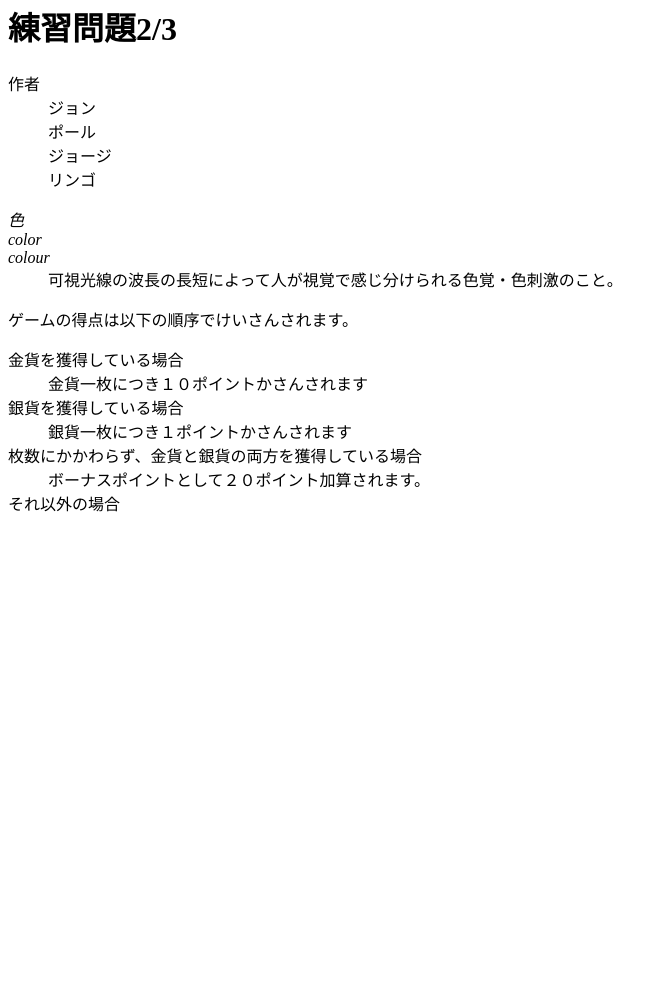
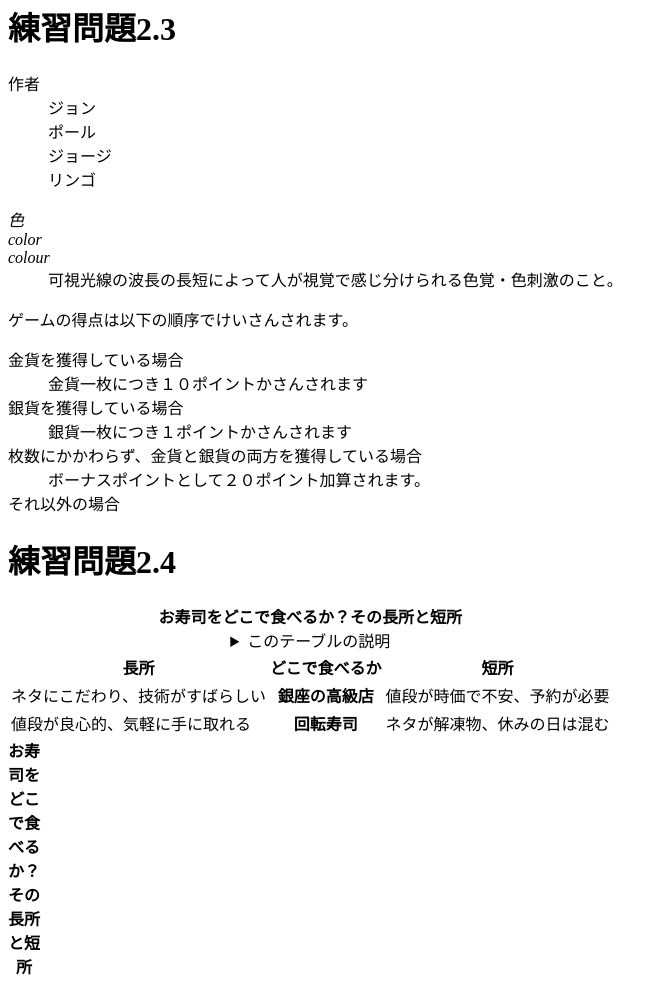
Before and after one commit to kimyamazaki/b, a plain HTML site: page index.html in a window 1280 px wide. Shown: the part 335-1321 px from the top of the page, without its empty margins (0-668 px from the left). Before the commit the page ends 866 px from the top, so only its background shows below. Drawn offline with Linux system fonts and the light colour scheme.

Commit message:
20210525

```diff
--- a/index.html
+++ b/index.html
@@ -16,7 +16,7 @@
       <li>ほにゃらら</li>
   </ol>
 <br>
-<h1>練習問題2/3</h1>
+<h1>練習問題2.3</h1>
 <dl>
     <dt>作者</dt>
     <dd>ジョン</dd>
@@ -43,6 +43,32 @@
     <dt>それ以外の場合 </dt>
 </dl>
 
+<h1>練習問題2.4</h1>
+
+<table>
+  <caption>
+    <strong>お寿司をどこで食べるか？その長所と短所</strong>
+    <details>
+      <summary>このテーブルの説明</summary>
+      <p>以下のテーブルでは、2番目のカラムに寿司屋のタイプがいれられています。その左側にそのようなタイプのお店でお寿司を食べる場合の長所が、右側に短所が入れられています。</p>
+    </details>
+  </caption>
+  <thead>
+    <tr><th>長所</th><th>どこで食べるか</th><th>短所</th></tr>
+  </thead>
+  <tbody>
+    <tr><td>ネタにこだわり、技術がすばらしい</td><th>銀座の高級店</th><td>値段が時価で不安、予約が必要</td></tr><tr><td>値段が良心的、気軽に手に取れる</td><th>回転寿司</th><td>ネタが解凍物、休みの日は混む</td></tr>
+  </tbody>
+</table>
+<table>
+  <caption>
+    <strong>お寿司をどこで食べるか？その長所と短所</strong>
+  </caption>
+
+</table>
+
+
+
 
 </body>
 </html>
```
